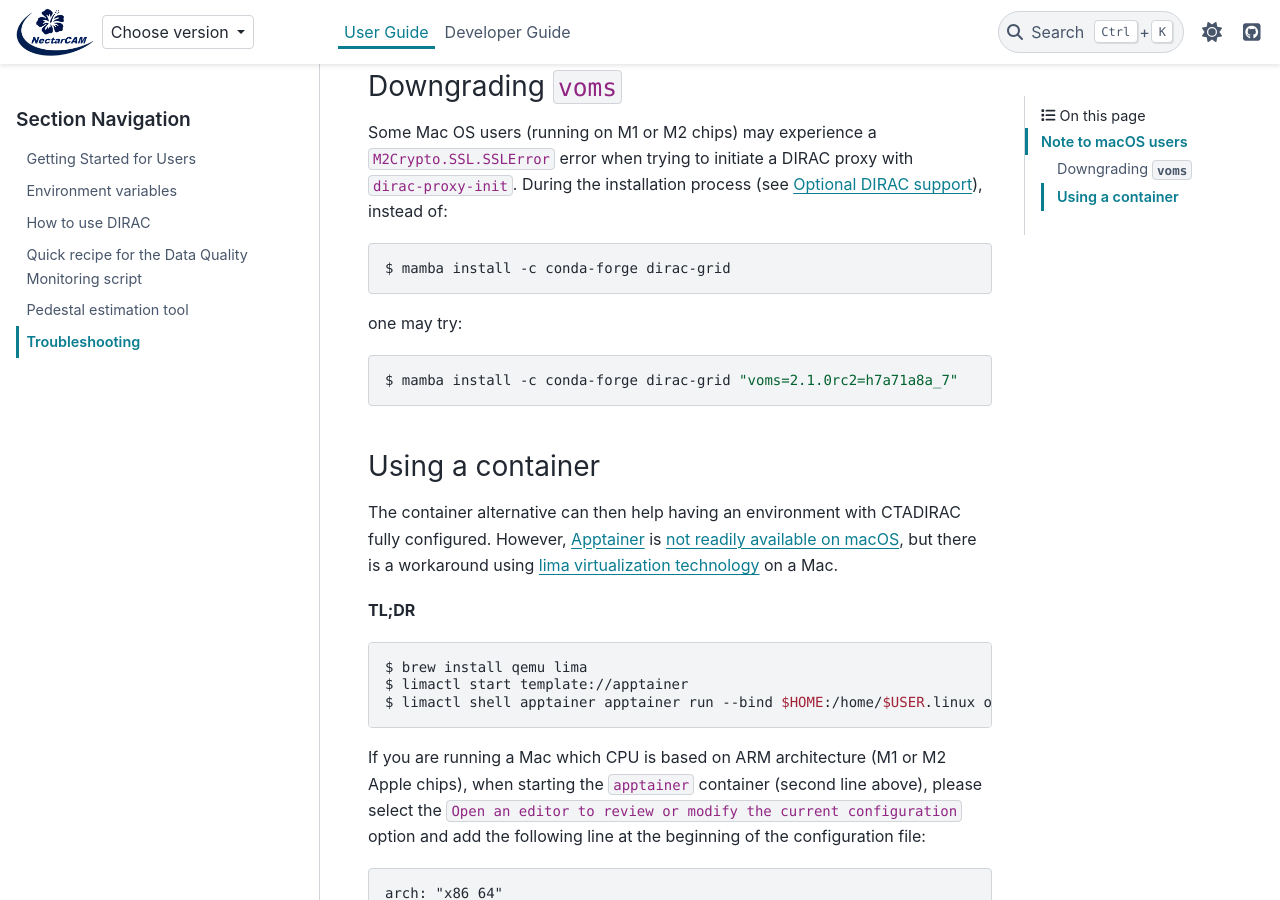
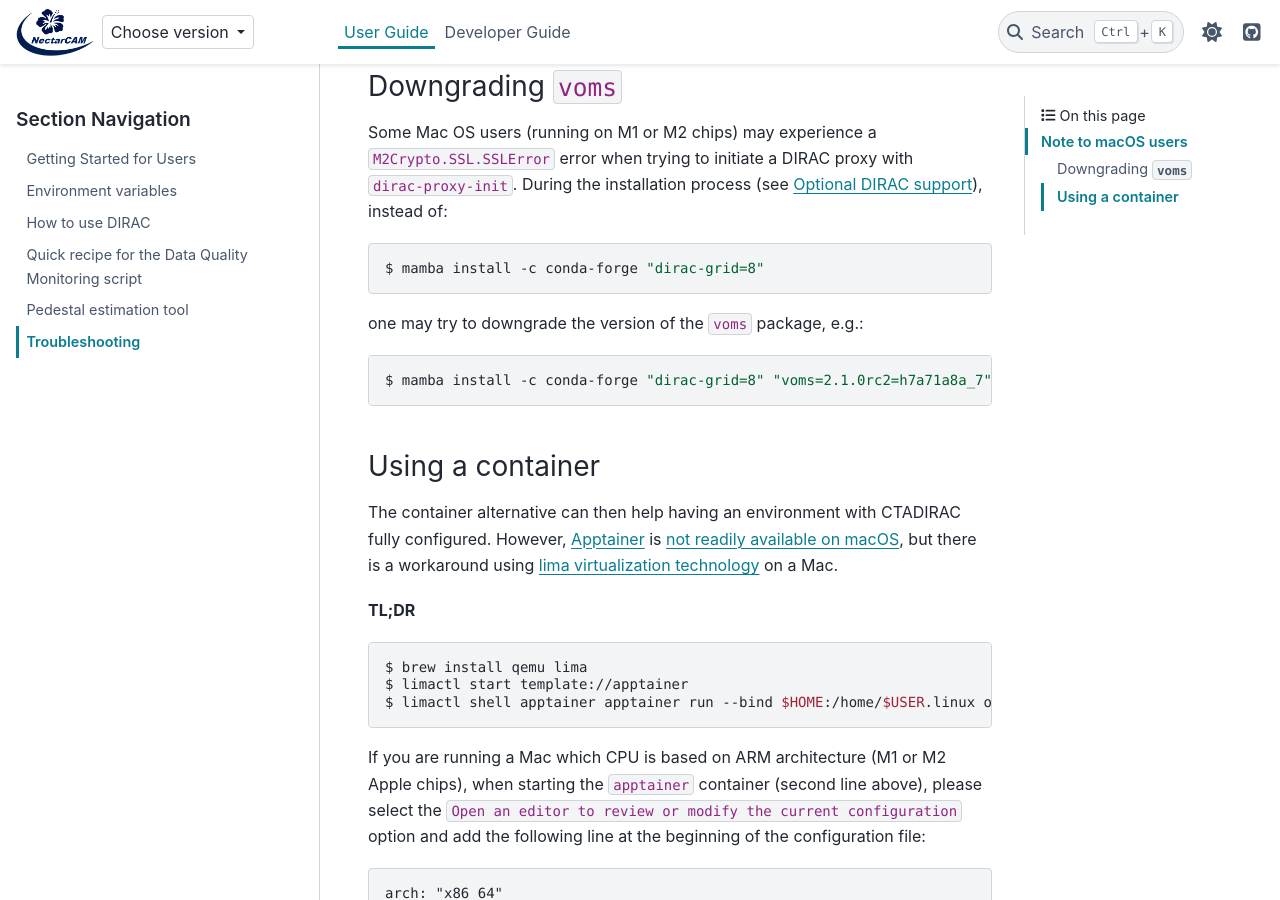
Before and after one commit to cta-observatory/nectarchain, a Sphinx documentation site: the page built from docs/user-guide/troubleshooting.rst, in a window 1280 px wide and 900 px high, scrolled down 439 px. Built offline with Sphinx 7.4.7 and the PyData theme 0.15.4, drawn with Linux system fonts in a browser that asks for light colours; pages that are not in the unit, such as notebooks, are missing from menus; the version number could not be read and is left out.

Commit message:
Fix apptainer image (#249)
* Update CTAO VO configuration for CTADIRAC

* pyqtgraph shipped as conda-forge package

* Switch from Mabaforge (which is obsolete) to Miniforge

* Pin dirac-grid to version 8 in the installation process

* Streamline installation of packages with apt-get

* Add back the option to downgrade VOMS to the documentation

```diff
--- a/docs/developer-guide/getting-started.rst
+++ b/docs/developer-guide/getting-started.rst
@@ -46,7 +46,7 @@ To enable support for DIRAC within the same environment, do the following after
 .. code-block:: console
 
    $ mamba activate nectarchain
-   $ mamba install -c conda-forge dirac-grid
+   $ mamba install -c conda-forge "dirac-grid=8"
    $ conda env config vars set X509_CERT_DIR=${CONDA_PREFIX}/etc/grid-security/certificates X509_VOMS_DIR=${CONDA_PREFIX}/etc/grid-security/vomsdir X509_VOMSES=${CONDA_PREFIX}/etc/grid-security/vomses DIRACSYSCONFIG=${CONDA_PREFIX}/etc/dirac.cfg
    $ # The following is needed for the environment variables, used for DIRAC configuration, to be available:
    $ mamba deactivate
--- a/docs/user-guide/troubleshooting.rst
+++ b/docs/user-guide/troubleshooting.rst
@@ -22,13 +22,13 @@ installation process (see :ref:`optional-dirac-support`), instead of:
 
 .. code-block:: console
 
-   $ mamba install -c conda-forge dirac-grid
+   $ mamba install -c conda-forge "dirac-grid=8"
 
-one may try:
+one may try to downgrade the version of the ``voms`` package, e.g.:
 
 .. code-block:: console
 
-  $ mamba install -c conda-forge dirac-grid "voms=2.1.0rc2=h7a71a8a_7"
+  $ mamba install -c conda-forge "dirac-grid=8" "voms=2.1.0rc2=h7a71a8a_7"
 
 
 Using a container
--- a/environment.yml
+++ b/environment.yml
@@ -20,6 +20,7 @@ dependencies:
   - lmfit # needed into TRR
   - h5py # needed into TRR (should be removed to use I/O methods of containers)
   - pyqt
+  - pyqtgraph
   - protozfits
   - pip:
     - zeo
@@ -27,5 +28,4 @@ dependencies:
     - persistent<6.2
     - mechanize
     - browser-cookie3
-    - pyqtgraph
     - sphinx-qt-documentation
```
Also changed, not shown: other parts of docs/developer-guide/getting-started.rst (+1 -1 lines), src/nectarchain/dqm/vm/dqm-web-app-ro_cloud-init.yml (+4 -4 lines), src/nectarchain/dqm/vm/dqm-web-app-rw_cloud-init.yml (+5 -5 lines), 1 other file.
